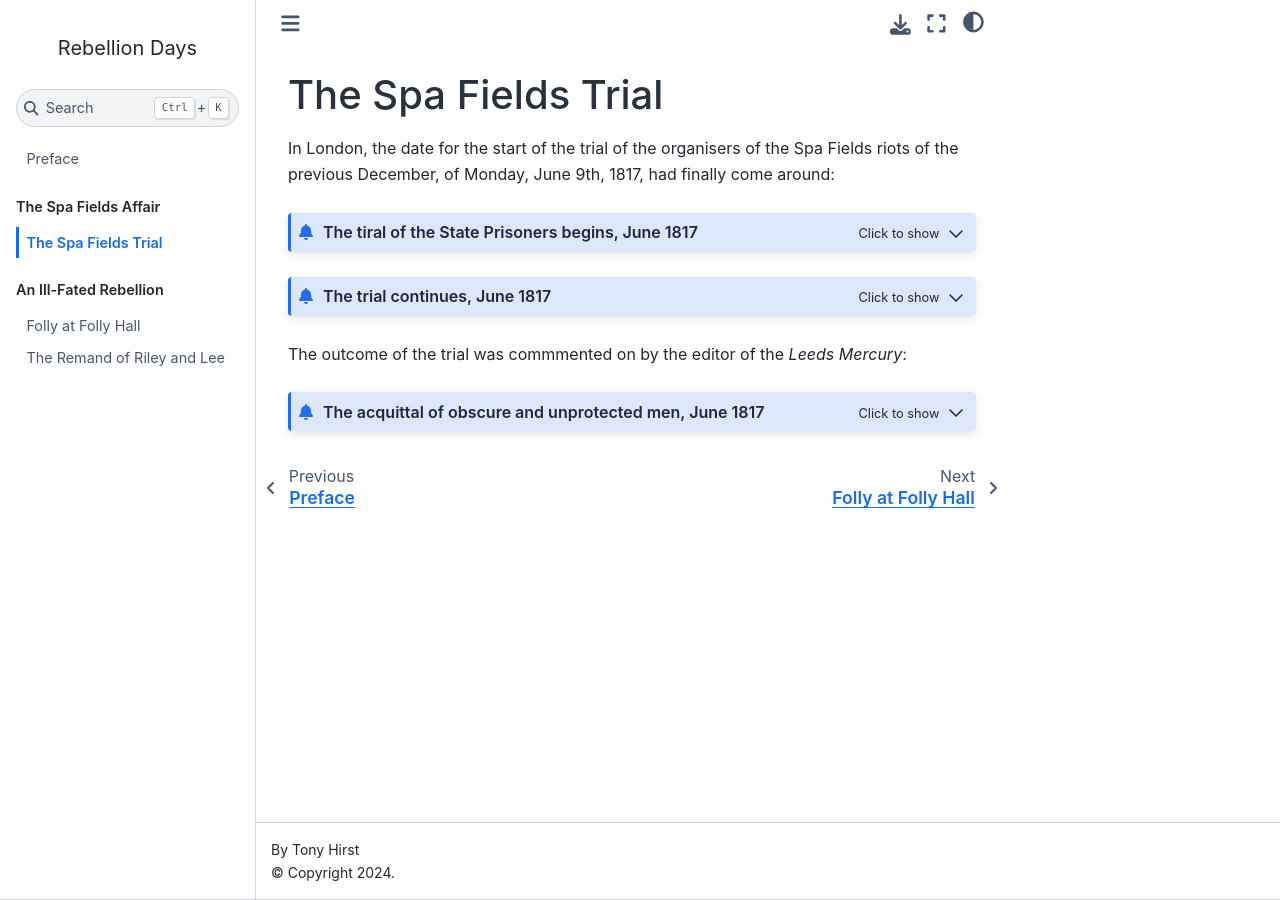
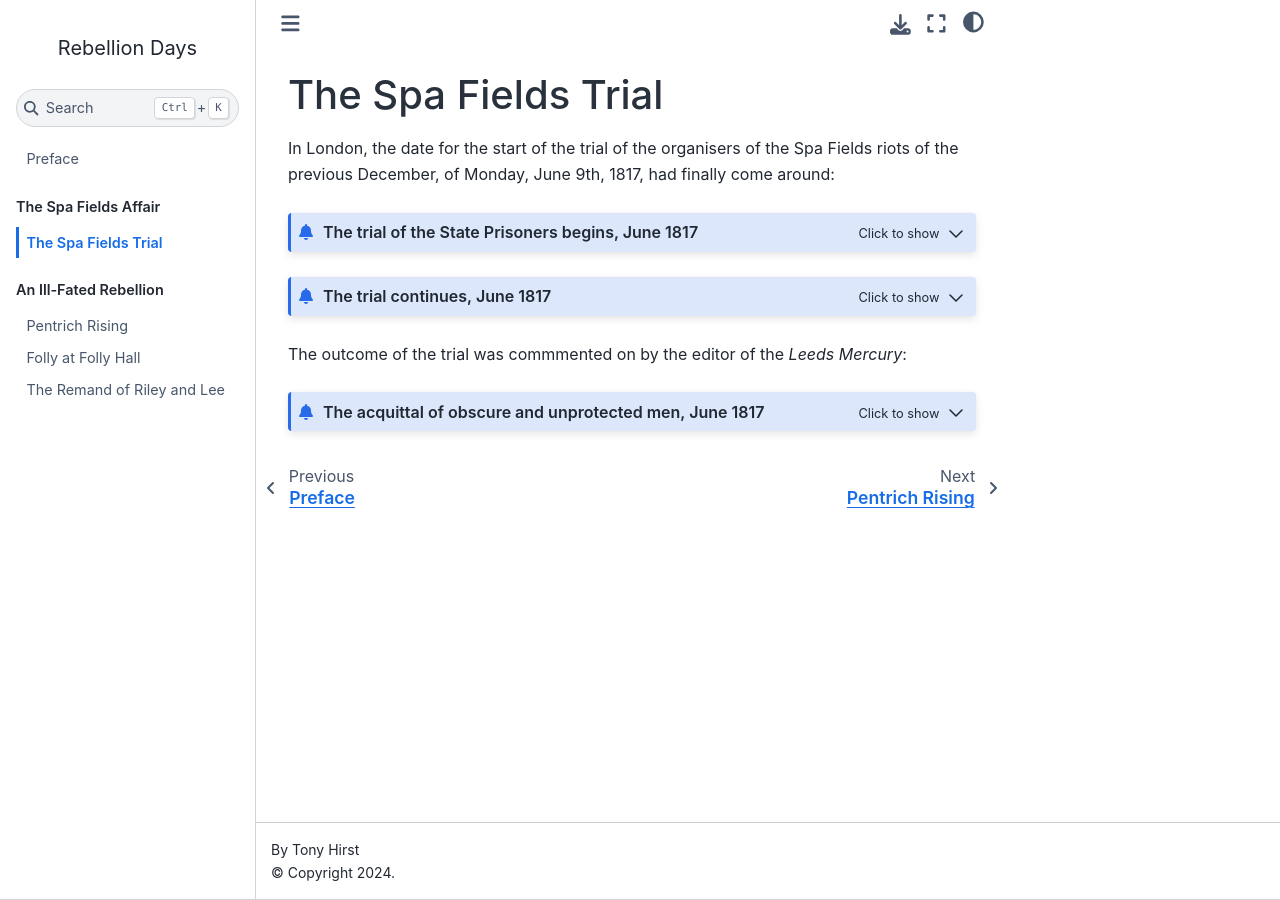
Before and after one commit to psychemedia/pentrich-uprising, a Jupyter Book: the page built from tellings/52_spa_fields_trial.md, in a window 1280 px wide. Built offline with Jupyter Book 1.0.4 settings and Sphinx 7.4.7 and the Sphinx Book theme 1.1.4, drawn with Linux system fonts in a browser that asks for light colours.

Commit message:
original telling...

````diff
--- a/_toc.yml
+++ b/_toc.yml
@@ -6,5 +6,6 @@ parts:
   - file: tellings/52_spa_fields_trial
 - caption: An Ill-Fated Rebellion
   chapters:
+  - file: tellings/72_telling_pentrich-rising
   - file: tellings/60_folly-at-folly-hall
   - file: tellings/61_unjustified_detention
--- a/tellings/52_spa_fields_trial.md
+++ b/tellings/52_spa_fields_trial.md
@@ -2,7 +2,7 @@
 
 In London, the date for the start of the trial of the organisers of the Spa Fields riots of the previous December, of Monday, June 9th, 1817, had finally come around:
 
-```{admonition} The tiral of the State Prisoners begins, June 1817
+```{admonition} The trial of the State Prisoners begins, June 1817
 :class: dropdown
 
 https://www.britishnewspaperarchive.co.uk/viewer/bl/0000076/18170614/005/0002
````
Also changed, not shown: tellings/72_telling_pentrich-rising.md (renamed from resources/72_telling_pentrich-rising.md).
